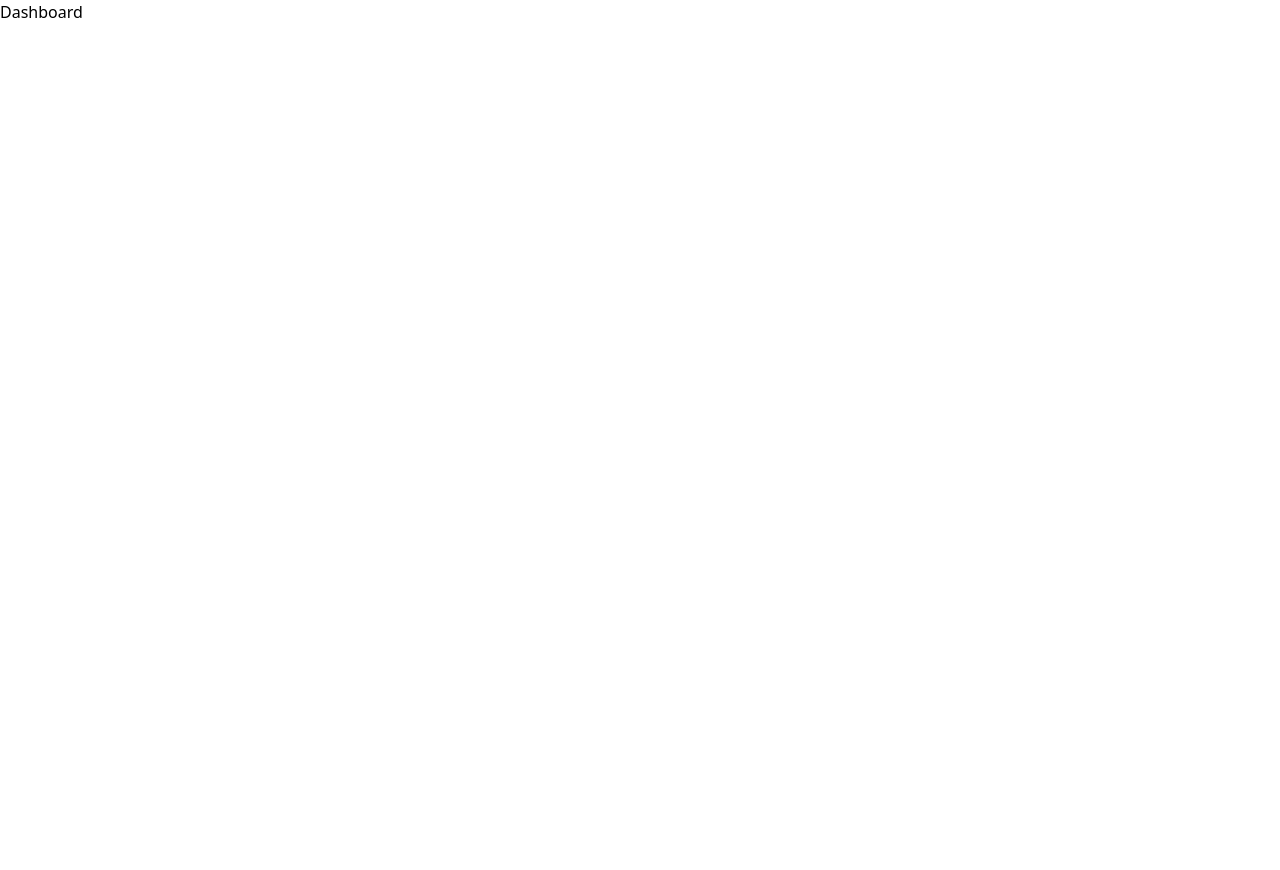
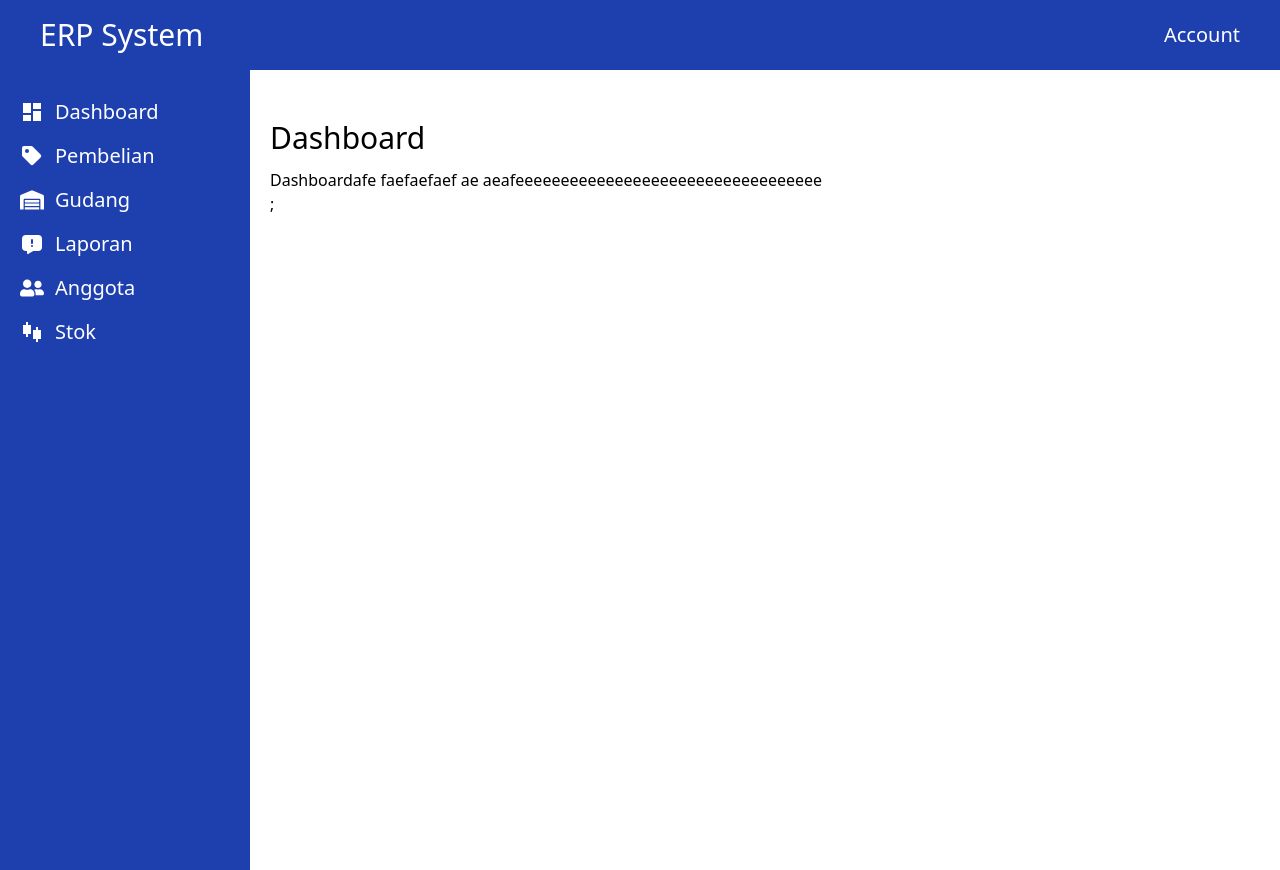
Before and after one commit to Firosmalik000/erp-frontend-react-, a React (Vite) app: page / in a window 1280 px wide. Before the commit the page ends 800 px from the top, so only its background shows below. Built offline with nearby package versions, Linux system fonts and the light colour scheme.

Commit message:
manage layout and route

```diff
--- /dev/null
+++ b/src/components/Navbar.tsx
@@ -0,0 +1,14 @@
+import React from 'react';
+
+const Navbar = () => {
+  return (
+    <div className="relative z-[100] bg-blue-800 h-[70px] w-full px-10  ">
+      <div className="h-full flex items-center justify-between text-white ">
+        <div className="text-3xl">ERP System</div>
+        <div className="text-xl">Account</div>
+      </div>
+    </div>
+  );
+};
+
+export default Navbar;
--- /dev/null
+++ b/src/components/Sidebar.tsx
@@ -0,0 +1,37 @@
+import React from 'react';
+import { MdDashboard } from 'react-icons/md';
+import { FaUserFriends, FaWarehouse } from 'react-icons/fa';
+import { BiSolidPurchaseTag } from 'react-icons/bi';
+
+import { TbMessageReportFilled } from 'react-icons/tb';
+import { Link } from 'react-router-dom';
+import { RiStockFill } from 'react-icons/ri';
+
+interface TextSidebarComponentProps {
+  logo?: React.ReactNode;
+  link: string;
+  title?: string;
+}
+
+const TextSidebarComponent: React.FC<TextSidebarComponentProps> = ({ logo, link, title }) => {
+  return (
+    <Link to={link} className="grid grid-cols-12 hover:bg-blue-400 px-5 py-2 items-center">
+      <div className="col-span-2 text-2xl">{logo}</div>
+      <div className="col-span-10 text-xl">{title}</div>
+    </Link>
+  );
+};
+const Sidebar = () => {
+  return (
+    <div className="relative min-h-screen w-[250px] bg-blue-800 text-white   py-5">
+      <TextSidebarComponent logo={<MdDashboard />} link="/" title="Dashboard" />
+      <TextSidebarComponent logo={<BiSolidPurchaseTag />} link="/pembelian" title="Pembelian" />
+      <TextSidebarComponent logo={<FaWarehouse />} link="/pembelian" title="Gudang" />
+      <TextSidebarComponent logo={<TbMessageReportFilled />} link="/pembelian" title="Laporan" />
+      <TextSidebarComponent logo={<FaUserFriends />} link="/pembelian" title="Anggota" />
+      <TextSidebarComponent logo={<RiStockFill />} link="/pembelian" title="Stok" />
+    </div>
+  );
+};
+
+export default Sidebar;
--- /dev/null
+++ b/src/layouts/Layout.tsx
@@ -0,0 +1,25 @@
+import React from 'react';
+import Sidebar from '../components/Sidebar';
+import Navbar from '../components/Navbar';
+
+interface LayoutProps {
+  children: React.ReactNode;
+  title?: string;
+}
+
+const Layout = ({ children, title }: LayoutProps) => {
+  return (
+    <>
+      <Navbar />
+      <div className="flex">
+        <Sidebar />
+        <div className="mx-5 mt-[50px]">
+          <div className="text-3xl mb-3">{title}</div>
+          {children}
+        </div>
+      </div>
+    </>
+  );
+};
+
+export default Layout;
--- a/src/pages/Dashboard.tsx
+++ b/src/pages/Dashboard.tsx
@@ -1,5 +1,11 @@
+import Layout from '../layouts/Layout';
+
 const Dashboard = () => {
-  return <div>Dashboard</div>;
+  return (
+    <Layout title="Dashboard">
+      <div className=" ">Dashboardafe faefaefaef ae aeafeeeeeeeeeeeeeeeeeeeeeeeeeeeeeeeeee </div>;
+    </Layout>
+  );
 };
 
 export default Dashboard;
--- /dev/null
+++ b/src/pages/Pembelian.tsx
@@ -0,0 +1,12 @@
+import React from 'react';
+import Layout from '../layouts/Layout';
+
+const Pembelian = () => {
+  return (
+    <Layout title="Pembelian">
+      <div className=" ">Pembelian </div>;
+    </Layout>
+  );
+};
+
+export default Pembelian;
```
Also changed, not shown: src/App.tsx (+6 -4 lines), src/main.tsx (+6 -6 lines).
